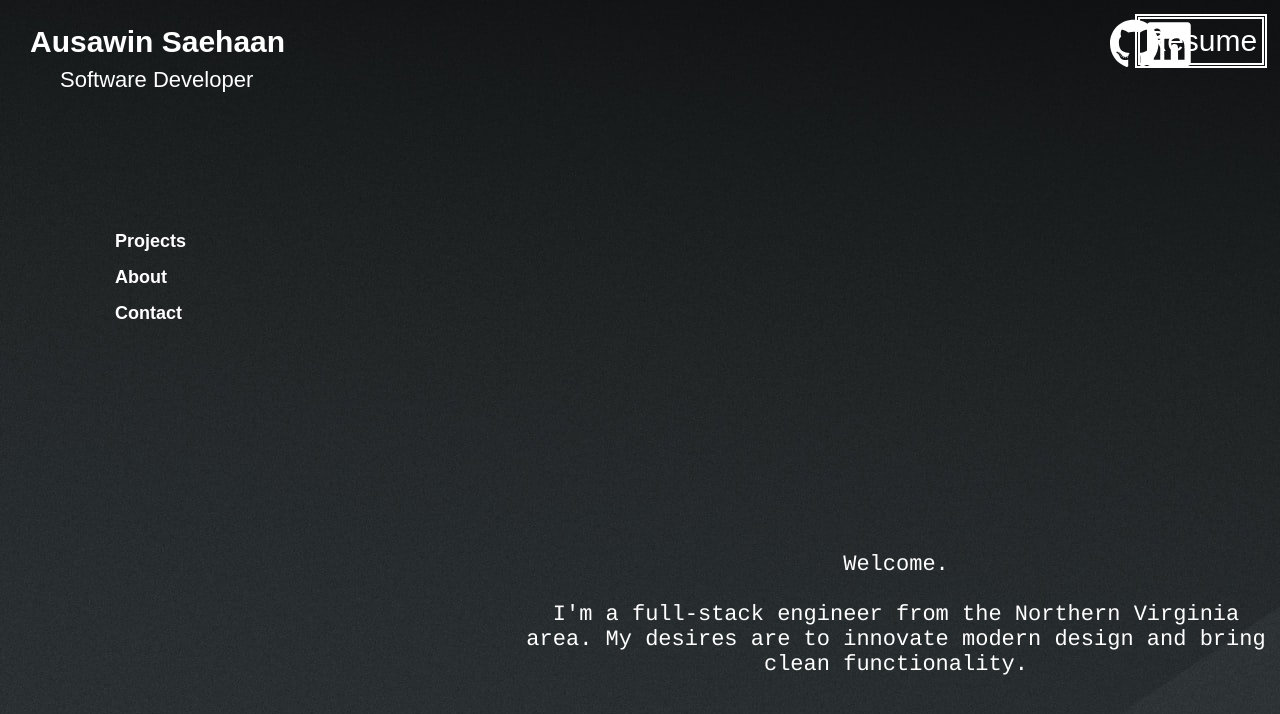
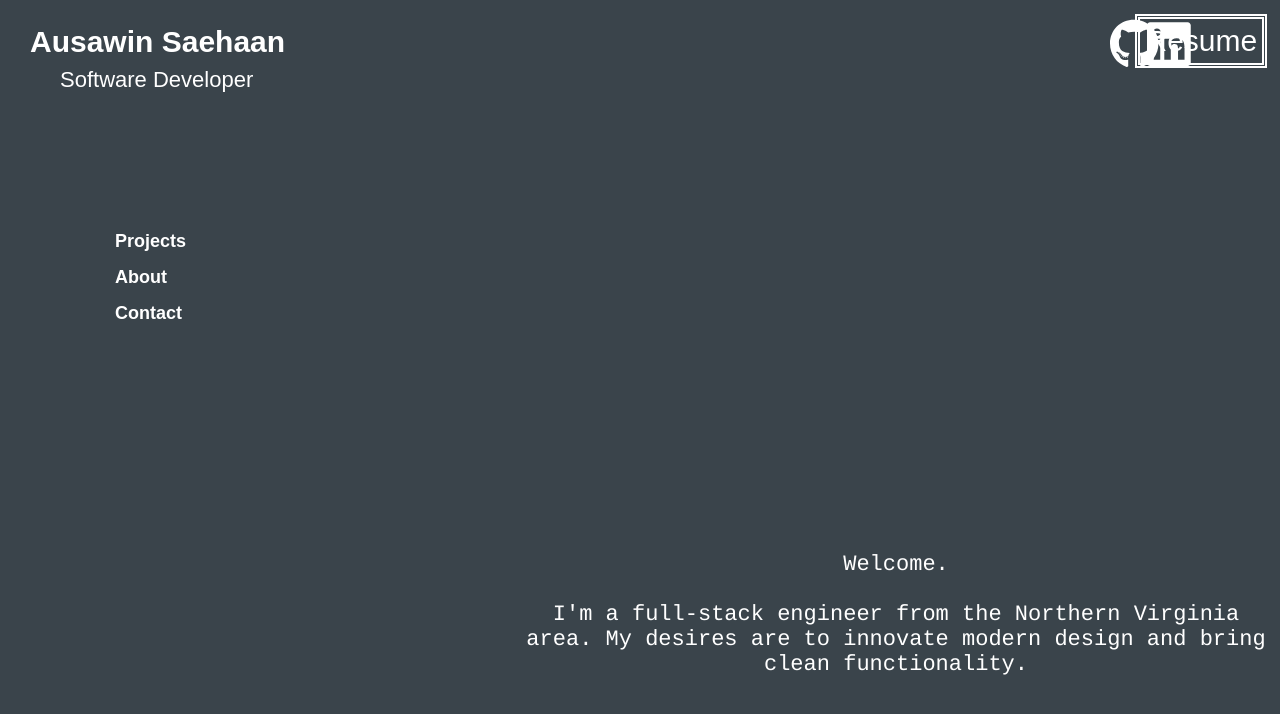
Before and after one commit to saehaana/html-css-prac, a React (Create React App) app: page / in a window 1280 px wide. Shown: the top 714 px of the page. Built offline with nearby package versions, Linux system fonts and the light colour scheme.

Commit message:
added loading delay to icons and subtext  on loading page

```diff
--- a/src/App.js
+++ b/src/App.js
@@ -7,6 +7,7 @@ import About from './components/About';
 import Projects from './components/Projects';
 
 import PacmanLoader from "react-spinners/PacmanLoader";
+import { motion } from "framer-motion";
 
 const App = () => {
     const [loading, setLoading] = useState(false);
@@ -25,12 +26,29 @@ const App = () => {
             (
             <>
             <PacmanLoader size = {30} color = {"rgba(255, 255, 255, 1)"} loading={loading} />
-            <h1 className = "preloader-title"> Ausawin Saehaan | Portfolio</h1>
+            <motion.h1
+                className = "preloader-title"
+                initial={{ opacity: 0 }}
+                animate={{ opacity: 1 }}
+                transition={{ ease: "easeOut", duration: 2}}>
+                Ausawin Saehaan
+            </motion.h1>
+            <h1 className = "preloader-linebreak">|</h1>
+            <motion.h1
+                className = "preloader-subtitle"
+                initial={{ opacity: 0 }}
+                animate={{ opacity: 1 }}
+                transition={{ ease: "easeOut", duration: 2, delay: 0.6}}>
+                Portfolio
+            </motion.h1>
             </>
             )
         :
 
-        <div className = "main-container">
+        <motion.div
+            className = "main-container"
+            initial={{ opacity: 0 }}
+            animate={{ opacity: 1 }}>
         {
         <Routes>
         <Route path = "/" element={<Home/>}/>
@@ -38,7 +56,7 @@ const App = () => {
         <Route path = "/Projects" element={<Projects/>} />
         </Routes>
         }
-        </div>
+        </motion.div>
     }
     </div>
     </>
--- a/src/components/Home.js
+++ b/src/components/Home.js
@@ -11,25 +11,29 @@ import { faGithub, faLinkedin } from '@fortawesome/free-brands-svg-icons';
 const Home = () => {
     return (
     <>
-    <div className = "main-container-background">
-        <img src={"./assets/indexBackground.jpg"} alt="Page Background"/>
-    </div>
+    <div className= "home-container">
     <h1 className = "name">Ausawin Saehaan</h1>
     <p className = "title">Software Developer</p>
     <ul className = "navbar">
         <motion.li
-            whileHover={{scale:1.1}}
-            whileTap={{scale:0.9}}>
+            initial={{ opacity: 0 }}
+            animate={{ opacity: 1 }}
+            transition={{ ease: "easeOut", duration: 1, delay: .25}}
+        >
             <Link to="/Projects">Projects</Link>
         </motion.li>
         <motion.li
-            whileHover={{scale:1.1}}
-            whileTap={{scale:0.9}}>
+            initial={{ opacity: 0 }}
+            animate={{ opacity: 1 }}
+            transition={{ duration: 1 , delay: .5}}
+        >
             <Link to="/About" id="about">About</Link>
         </motion.li>
         <motion.li
-            whileHover={{scale:1.1}}
-            whileTap={{scale:0.9}}>
+            initial={{ opacity: 0 }}
+            animate={{ opacity: 1 }}
+            transition={{ duration: 1, delay: .75}}
+        >
             <a href="mailto:saehaana@gmail.com">Contact</a>
         </motion.li>
     </ul>
@@ -43,6 +47,9 @@ const Home = () => {
         className = "github"
         whileHover={{scale:1.1}}
         whileTap={{scale:0.9}}
+        initial={{ opacity: 0 }}
+        animate={{ opacity: 1 }}
+        transition={{ duration: 1, delay: .25}}
     >
         <a href="https://github.com/saehaana" target="_blank" rel="noreferrer">
             <FontAwesomeIcon inverse icon= {faGithub} />
@@ -52,6 +59,9 @@ const Home = () => {
         className = "linkedin"
         whileHover={{scale:1.1}}
         whileTap={{scale:0.9}}
+        initial={{ opacity: 0 }}
+        animate={{ opacity: 1 }}
+        transition={{ duration: 1, delay: .5}}
     >
     <a href="https://www.linkedin.com/in/saehaana/" target="_blank" rel="noreferrer">
         <FontAwesomeIcon inverse icon= {faLinkedin} />
@@ -61,9 +71,13 @@ const Home = () => {
         className = "resume"
         whileHover={{scale:1.1}}
         whileTap={{scale:0.9}}
+        initial={{ opacity: 0 }}
+        animate={{ opacity: 1 }}
+        transition={{ duration: 1, delay: .75}}
     >
         <a href="/Saehaan A. Resume.pdf" target="_blank">Resume</a>
     </motion.div>
+    </div>
     </>
     );
 
--- a/src/stylesheets/App.css
+++ b/src/stylesheets/App.css
@@ -1,22 +1,36 @@
 html,body{
     margin: 0;
     overflow: hidden; /* hides scroll bars */
+}
+.preloader{
+    text-align: center;
+    background-color: rgb(58, 68, 75);
+    display: flex;
+    justify-content: center;
+    align-items: center;
+    width: 100%;
+    height: 100vh;
 }
 .preloader-title{
     position: absolute;
     color: white;
     text-align: center;
     bottom: 20%;
-    right:42.5%;
+    right:50.5%;
 }
-.preloader{
+.preloader-linebreak{
+    position: absolute;
+    color: white;
     text-align: center;
-    background-color: rgb(39, 39, 39);
-    display: flex;
-    justify-content: center;
-    align-items: center;
-    width: 100%;
-    height: 100vh;
+    bottom: 20%;
+    right:49%;
+}
+.preloader-subtitle{
+    position: absolute;
+    color: white;
+    text-align: center;
+    bottom: 20%;
+    right:43%;
 }
 .main-container-background{
     position: relative;
--- a/src/stylesheets/Home.css
+++ b/src/stylesheets/Home.css
@@ -1,3 +1,10 @@
+.home-container{
+    position: relative;
+    width: 100vw;
+    height: 100vh;
+    background-repeat: no-repeat;
+    color:antiquewhite;
+}
 .name{
     position: absolute;
     top: 0px;
```
